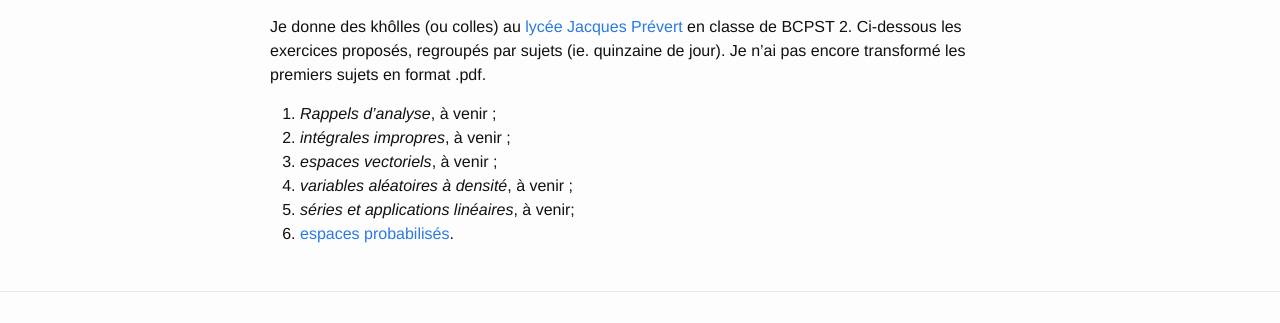
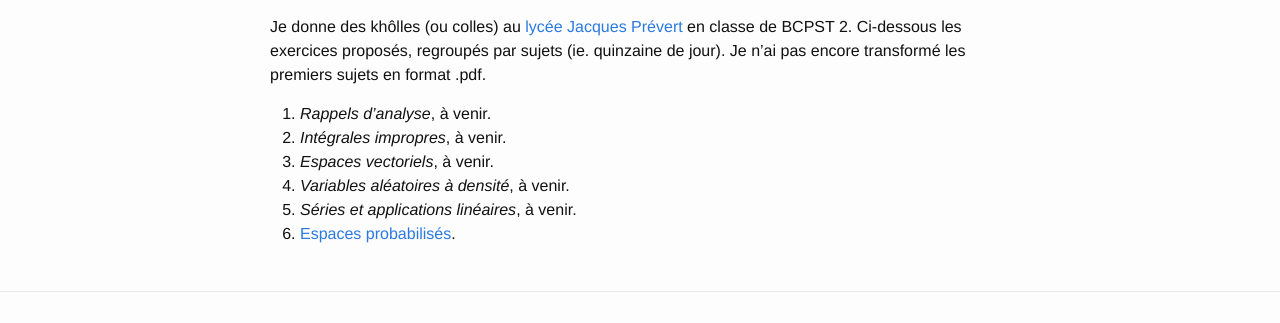
Before and after one commit to erou/erou.github.io, a Jekyll site: the page built from teaching.md, in a window 1280 px wide. Shown: the part 128-451 px from the top of the page. Built offline with Jekyll 4.4.1, drawn with Linux system fonts in a browser that asks for light colours.

Commit message:
few corrections

```diff
--- a/teaching.md
+++ b/teaching.md
@@ -11,9 +11,9 @@ Prévert](http://bcpst.prevert.free.fr/) en classe de BCPST 2. Ci-dessous les
 exercices proposés, regroupés par sujets (ie. quinzaine de jour). Je n'ai pas
 encore transformé les premiers sujets en format .pdf.
 
-1. *Rappels d'analyse*, à venir ;
-2. *intégrales impropres*, à venir ;
-3. *espaces vectoriels*, à venir ;
-4. *variables aléatoires à densité*, à venir ;
-5. *séries et applications linéaires*, à venir;
-6. [espaces probabilisés](exo.pdf).
+1. *Rappels d'analyse*, à venir.
+2. *Intégrales impropres*, à venir.
+3. *Espaces vectoriels*, à venir.
+4. *Variables aléatoires à densité*, à venir.
+5. *Séries et applications linéaires*, à venir.
+6. [Espaces probabilisés](exo.pdf).
```
Also changed, not shown: cv.md (+3 -3 lines), index.md (+2 -2 lines).
